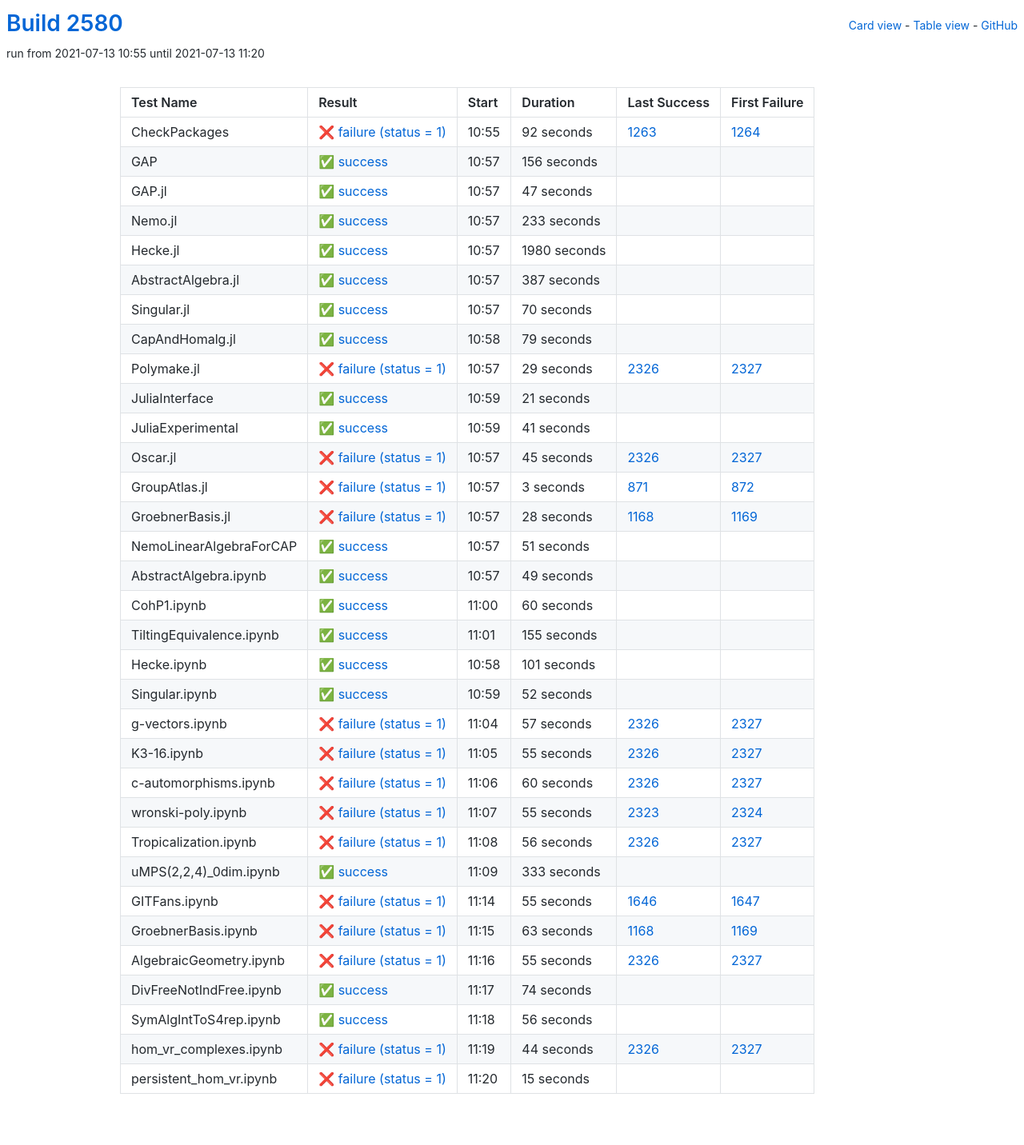
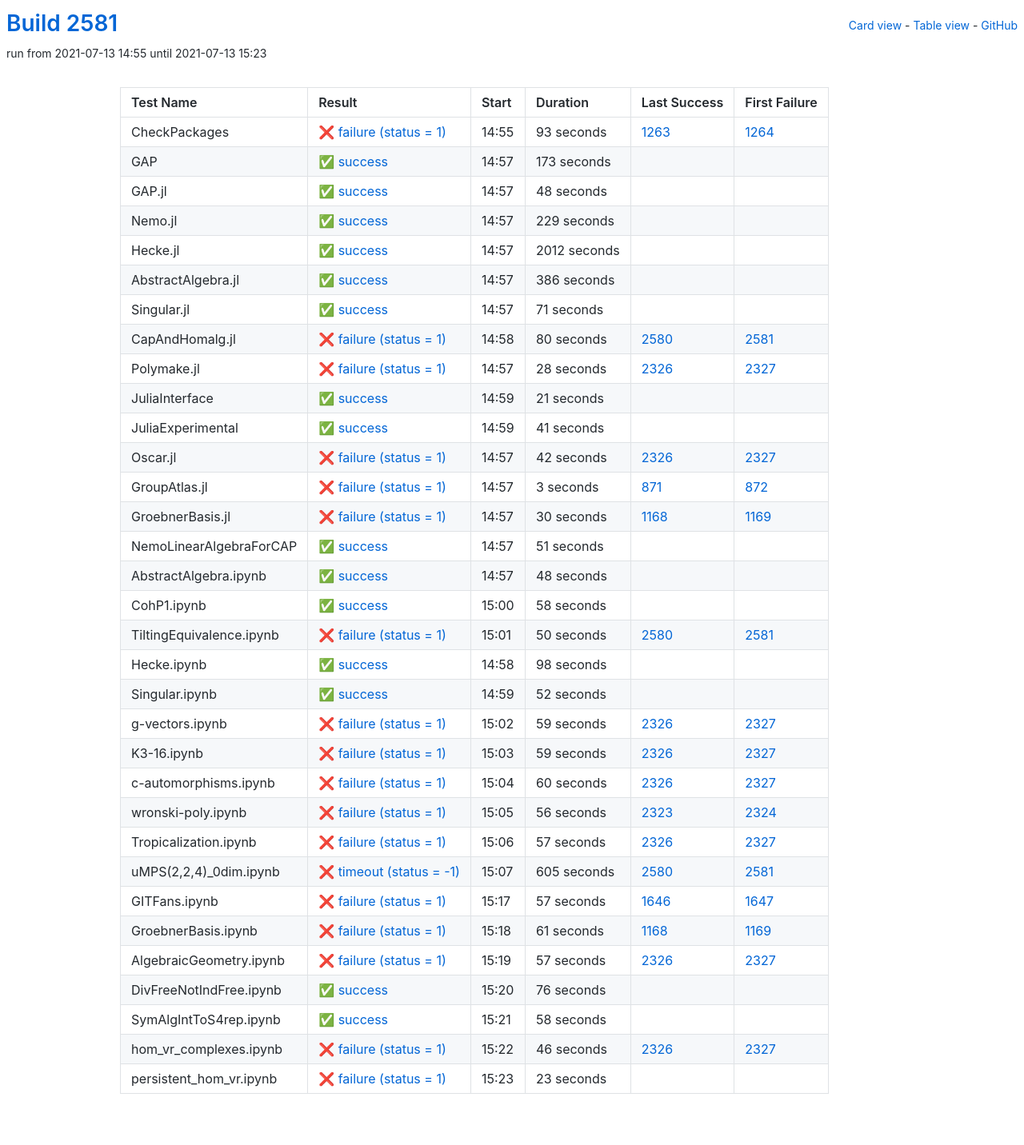
Before and after one commit to oscar-system/oscar-ci-status-stable, a Jekyll site: the page built from table.html, in a window 1280 px wide. Shown: the whole page at 80% size. Built offline with Jekyll 4.4.1, drawn with Linux system fonts in a browser that asks for light colours.

Commit message:
Build #2581

```diff
--- a/_data/ci.yml
+++ b/_data/ci.yml
@@ -1,6 +1,6 @@
 ---
-build: 2580
-build_url: https://oscarci.mathematik.uni-kl.de/job/oscar-stable/2580/
+build: 2581
+build_url: https://oscarci.mathematik.uni-kl.de/job/oscar-stable/2581/
 job: oscar-stable
 organization: oscar-system
 repo: oscar-ci-status-stable
@@ -8,116 +8,116 @@ repourl: https://github.com/oscar-system/oscar-ci-status-stable
 tests:
 - name: CheckPackages
   id: checkpackages
-  log: https://oscarci.mathematik.uni-kl.de/job/oscar-stable/2580/artifact/logs/build-2580/CheckPackages.log
-  start: 2021-07-13 10:55
+  log: https://oscarci.mathematik.uni-kl.de/job/oscar-stable/2581/artifact/logs/build-2581/CheckPackages.log
+  start: 2021-07-13 14:55
   success: false
   exitcode: 1
   status: failure
-  duration: 92
+  duration: 93
   last_success: 1263
   last_success_url: https://oscarci.mathematik.uni-kl.de/job/oscar-stable/1263/
   first_failure: 1264
   first_failure_url: https://oscarci.mathematik.uni-kl.de/job/oscar-stable/1264/
 - name: GAP
   id: gap
-  log: https://oscarci.mathematik.uni-kl.de/job/oscar-stable/2580/artifact/logs/build-2580/GAP.log
-  start: 2021-07-13 10:57
+  log: https://oscarci.mathematik.uni-kl.de/job/oscar-stable/2581/artifact/logs/build-2581/GAP.log
+  start: 2021-07-13 14:57
   success: true
   exitcode: 0
   status: success
-  duration: 156
+  duration: 173
   last_success: false
   last_success_url:
   first_failure: false
   first_failure_url:
 - name: GAP.jl
   id: gap-jl
-  log: https://oscarci.mathematik.uni-kl.de/job/oscar-stable/2580/artifact/logs/build-2580/GAP.jl.log
-  start: 2021-07-13 10:57
+  log: https://oscarci.mathematik.uni-kl.de/job/oscar-stable/2581/artifact/logs/build-2581/GAP.jl.log
+  start: 2021-07-13 14:57
   success: true
   exitcode: 0
   status: success
-  duration: 47
+  duration: 48
   last_success: false
   last_success_url:
   first_failure: false
   first_failure_url:
 - name: Nemo.jl
   id: nemo-jl
-  log: https://oscarci.mathematik.uni-kl.de/job/oscar-stable/2580/artifact/logs/build-2580/Nemo.jl.log
-  start: 2021-07-13 10:57
+  log: https://oscarci.mathematik.uni-kl.de/job/oscar-stable/2581/artifact/logs/build-2581/Nemo.jl.log
+  start: 2021-07-13 14:57
   success: true
   exitcode: 0
   status: success
-  duration: 233
+  duration: 229
   last_success: false
   last_success_url:
   first_failure: false
   first_failure_url:
 - name: Hecke.jl
   id: hecke-jl
-  log: https://oscarci.mathematik.uni-kl.de/job/oscar-stable/2580/artifact/logs/build-2580/Hecke.jl.log
-  start: 2021-07-13 10:57
+  log: https://oscarci.mathematik.uni-kl.de/job/oscar-stable/2581/artifact/logs/build-2581/Hecke.jl.log
+  start: 2021-07-13 14:57
   success: true
   exitcode: 0
   status: success
-  duration: 1980
+  duration: 2012
   last_success: false
   last_success_url:
   first_failure: false
   first_failure_url:
 - name: AbstractAlgebra.jl
   id: abstractalgebra-jl
-  log: https://oscarci.mathematik.uni-kl.de/job/oscar-stable/2580/artifact/logs/build-2580/AbstractAlgebra.jl.log
-  start: 2021-07-13 10:57
+  log: https://oscarci.mathematik.uni-kl.de/job/oscar-stable/2581/artifact/logs/build-2581/AbstractAlgebra.jl.log
+  start: 2021-07-13 14:57
   success: true
   exitcode: 0
   status: success
-  duration: 387
+  duration: 386
   last_success: false
   last_success_url:
   first_failure: false
   first_failure_url:
 - name: Singular.jl
   id: singular-jl
-  log: https://oscarci.mathematik.uni-kl.de/job/oscar-stable/2580/artifact/logs/build-2580/Singular.jl.log
-  start: 2021-07-13 10:57
+  log: https://oscarci.mathematik.uni-kl.de/job/oscar-stable/2581/artifact/logs/build-2581/Singular.jl.log
+  start: 2021-07-13 14:57
   success: true
   exitcode: 0
   status: success
-  duration: 70
+  duration: 71
   last_success: false
   last_success_url:
   first_failure: false
   first_failure_url:
 - name: CapAndHomalg.jl
   id: capandhomalg-jl
-  log: https://oscarci.mathematik.uni-kl.de/job/oscar-stable/2580/artifact/logs/build-2580/CapAndHomalg.jl.log
-  start: 2021-07-13 10:58
-  success: true
-  exitcode: 0
-  status: success
-  duration: 79
-  last_success: false
-  last_success_url:
-  first_failure: false
-  first_failure_url:
-- name: Polymake.jl
-  id: polymake-jl
-  log: https://oscarci.mathematik.uni-kl.de/job/oscar-stable/2580/artifact/logs/build-2580/Polymake.jl.log
-  start: 2021-07-13 10:57
+  log: https://oscarci.mathematik.uni-kl.de/job/oscar-stable/2581/artifact/logs/build-2581/CapAndHomalg.jl.log
+  start: 2021-07-13 14:58
   success: false
   exitcode: 1
   status: failure
-  duration: 29
+  duration: 80
+  last_success: 2580
+  last_success_url: https://oscarci.mathematik.uni-kl.de/job/oscar-stable/2580/
+  first_failure: 2581
+  first_failure_url: https://oscarci.mathematik.uni-kl.de/job/oscar-stable/2581/
+- name: Polymake.jl
+  id: polymake-jl
+  log: https://oscarci.mathematik.uni-kl.de/job/oscar-stable/2581/artifact/logs/build-2581/Polymake.jl.log
+  start: 2021-07-13 14:57
+  success: false
+  exitcode: 1
+  status: failure
+  duration: 28
   last_success: 2326
   last_success_url: https://oscarci.mathematik.uni-kl.de/job/oscar-stable/2326/
   first_failure: 2327
   first_failure_url: https://oscarci.mathematik.uni-kl.de/job/oscar-stable/2327/
 - name: JuliaInterface
   id: juliainterface
-  log: https://oscarci.mathematik.uni-kl.de/job/oscar-stable/2580/artifact/logs/build-2580/JuliaInterface.log
-  start: 2021-07-13 10:59
+  log: https://oscarci.mathematik.uni-kl.de/job/oscar-stable/2581/artifact/logs/build-2581/JuliaInterface.log
+  start: 2021-07-13 14:59
   success: true
   exitcode: 0
   status: success
@@ -128,8 +128,8 @@ tests:
   first_failure_url:
 - name: JuliaExperimental
   id: juliaexperimental
-  log: https://oscarci.mathematik.uni-kl.de/job/oscar-stable/2580/artifact/logs/build-2580/JuliaExperimental.log
-  start: 2021-07-13 10:59
+  log: https://oscarci.mathematik.uni-kl.de/job/oscar-stable/2581/artifact/logs/build-2581/JuliaExperimental.log
+  start: 2021-07-13 14:59
   success: true
   exitcode: 0
   status: success
@@ -140,20 +140,20 @@ tests:
   first_failure_url:
 - name: Oscar.jl
   id: oscar-jl
-  log: https://oscarci.mathematik.uni-kl.de/job/oscar-stable/2580/artifact/logs/build-2580/Oscar.jl.log
-  start: 2021-07-13 10:57
+  log: https://oscarci.mathematik.uni-kl.de/job/oscar-stable/2581/artifact/logs/build-2581/Oscar.jl.log
+  start: 2021-07-13 14:57
   success: false
   exitcode: 1
   status: failure
-  duration: 45
+  duration: 42
   last_success: 2326
   last_success_url: https://oscarci.mathematik.uni-kl.de/job/oscar-stable/2326/
   first_failure: 2327
   first_failure_url: https://oscarci.mathematik.uni-kl.de/job/oscar-stable/2327/
 - name: GroupAtlas.jl
   id: groupatlas-jl
-  log: https://oscarci.mathematik.uni-kl.de/job/oscar-stable/2580/artifact/logs/build-2580/GroupAtlas.jl.log
-  start: 2021-07-13 10:57
+  log: https://oscarci.mathematik.uni-kl.de/job/oscar-stable/2581/artifact/logs/build-2581/GroupAtlas.jl.log
+  start: 2021-07-13 14:57
   success: false
   exitcode: 1
   status: failure
@@ -164,20 +164,20 @@ tests:
   first_failure_url: https://oscarci.mathematik.uni-kl.de/job/oscar-stable/872/
 - name: GroebnerBasis.jl
   id: groebnerbasis-jl
-  log: https://oscarci.mathematik.uni-kl.de/job/oscar-stable/2580/artifact/logs/build-2580/GroebnerBasis.jl.log
-  start: 2021-07-13 10:57
+  log: https://oscarci.mathematik.uni-kl.de/job/oscar-stable/2581/artifact/logs/build-2581/GroebnerBasis.jl.log
+  start: 2021-07-13 14:57
   success: false
   exitcode: 1
   status: failure
-  duration: 28
+  duration: 30
   last_success: 1168
   last_success_url: https://oscarci.mathematik.uni-kl.de/job/oscar-stable/1168/
   first_failure: 1169
   first_failure_url: https://oscarci.mathematik.uni-kl.de/job/oscar-stable/1169/
 - name: NemoLinearAlgebraForCAP
   id: nemolinearalgebraforcap
-  log: https://oscarci.mathematik.uni-kl.de/job/oscar-stable/2580/artifact/logs/build-2580/NemoLinearAlgebraForCAP.log
-  start: 2021-07-13 10:57
+  log: https://oscarci.mathematik.uni-kl.de/job/oscar-stable/2581/artifact/logs/build-2581/NemoLinearAlgebraForCAP.log
+  start: 2021-07-13 14:57
   success: true
   exitcode: 0
   status: success
@@ -188,56 +188,56 @@ tests:
   first_failure_url:
 - name: AbstractAlgebra.ipynb
   id: abstractalgebra-ipynb
-  log: https://oscarci.mathematik.uni-kl.de/job/oscar-stable/2580/artifact/logs/build-2580/AbstractAlgebra.ipynb.log
-  start: 2021-07-13 10:57
+  log: https://oscarci.mathematik.uni-kl.de/job/oscar-stable/2581/artifact/logs/build-2581/AbstractAlgebra.ipynb.log
+  start: 2021-07-13 14:57
   success: true
   exitcode: 0
   status: success
-  duration: 49
+  duration: 48
   last_success: false
   last_success_url:
   first_failure: false
   first_failure_url:
 - name: CohP1.ipynb
   id: cohp1-ipynb
-  log: https://oscarci.mathematik.uni-kl.de/job/oscar-stable/2580/artifact/logs/build-2580/CohP1.ipynb.log
-  start: 2021-07-13 11:00
+  log: https://oscarci.mathematik.uni-kl.de/job/oscar-stable/2581/artifact/logs/build-2581/CohP1.ipynb.log
+  start: 2021-07-13 15:00
   success: true
   exitcode: 0
   status: success
-  duration: 60
+  duration: 58
   last_success: false
   last_success_url:
   first_failure: false
   first_failure_url:
 - name: TiltingEquivalence.ipynb
   id: tiltingequivalence-ipynb
-  log: https://oscarci.mathematik.uni-kl.de/job/oscar-stable/2580/artifact/logs/build-2580/TiltingEquivalence.ipynb.log
-  start: 2021-07-13 11:01
+  log: https://oscarci.mathematik.uni-kl.de/job/oscar-stable/2581/artifact/logs/build-2581/TiltingEquivalence.ipynb.log
+  start: 2021-07-13 15:01
+  success: false
+  exitcode: 1
+  status: failure
+  duration: 50
+  last_success: 2580
+  last_success_url: https://oscarci.mathematik.uni-kl.de/job/oscar-stable/2580/
+  first_failure: 2581
+  first_failure_url: https://oscarci.mathematik.uni-kl.de/job/oscar-stable/2581/
+- name: Hecke.ipynb
+  id: hecke-ipynb
+  log: https://oscarci.mathematik.uni-kl.de/job/oscar-stable/2581/artifact/logs/build-2581/Hecke.ipynb.log
+  start: 2021-07-13 14:58
   success: true
   exitcode: 0
   status: success
-  duration: 155
-  last_success: false
-  last_success_url:
-  first_failure: false
-  first_failure_url:
-- name: Hecke.ipynb
-  id: hecke-ipynb
-  log: https://oscarci.mathematik.uni-kl.de/job/oscar-stable/2580/artifact/logs/build-2580/Hecke.ipynb.log
-  start: 2021-07-13 10:58
-  success: true
-  exitcode: 0
-  status: success
-  duration: 101
+  duration: 98
   last_success: false
   last_success_url:
   first_failure: false
   first_failure_url:
 - name: Singular.ipynb
   id: singular-ipynb
-  log: https://oscarci.mathematik.uni-kl.de/job/oscar-stable/2580/artifact/logs/build-2580/Singular.ipynb.log
-  start: 2021-07-13 10:59
+  log: https://oscarci.mathematik.uni-kl.de/job/oscar-stable/2581/artifact/logs/build-2581/Singular.ipynb.log
+  start: 2021-07-13 14:59
   success: true
   exitcode: 0
   status: success
@@ -248,32 +248,32 @@ tests:
   first_failure_url:
 - name: g-vectors.ipynb
   id: g-vectors-ipynb
-  log: https://oscarci.mathematik.uni-kl.de/job/oscar-stable/2580/artifact/logs/build-2580/g-vectors.ipynb.log
-  start: 2021-07-13 11:04
+  log: https://oscarci.mathematik.uni-kl.de/job/oscar-stable/2581/artifact/logs/build-2581/g-vectors.ipynb.log
+  start: 2021-07-13 15:02
   success: false
   exitcode: 1
   status: failure
-  duration: 57
+  duration: 59
   last_success: 2326
   last_success_url: https://oscarci.mathematik.uni-kl.de/job/oscar-stable/2326/
   first_failure: 2327
   first_failure_url: https://oscarci.mathematik.uni-kl.de/job/oscar-stable/2327/
 - name: K3-16.ipynb
   id: k3-16-ipynb
-  log: https://oscarci.mathematik.uni-kl.de/job/oscar-stable/2580/artifact/logs/build-2580/K3-16.ipynb.log
-  start: 2021-07-13 11:05
+  log: https://oscarci.mathematik.uni-kl.de/job/oscar-stable/2581/artifact/logs/build-2581/K3-16.ipynb.log
+  start: 2021-07-13 15:03
   success: false
   exitcode: 1
   status: failure
-  duration: 55
+  duration: 59
   last_success: 2326
   last_success_url: https://oscarci.mathematik.uni-kl.de/job/oscar-stable/2326/
   first_failure: 2327
   first_failure_url: https://oscarci.mathematik.uni-kl.de/job/oscar-stable/2327/
 - name: c-automorphisms.ipynb
   id: c-automorphisms-ipynb
-  log: https://oscarci.mathematik.uni-kl.de/job/oscar-stable/2580/artifact/logs/build-2580/c-automorphisms.ipynb.log
-  start: 2021-07-13 11:06
+  log: https://oscarci.mathematik.uni-kl.de/job/oscar-stable/2581/artifact/logs/build-2581/c-automorphisms.ipynb.log
+  start: 2021-07-13 15:04
   success: false
   exitcode: 1
   status: failure
@@ -284,120 +284,120 @@ tests:
   first_failure_url: https://oscarci.mathematik.uni-kl.de/job/oscar-stable/2327/
 - name: wronski-poly.ipynb
   id: wronski-poly-ipynb
-  log: https://oscarci.mathematik.uni-kl.de/job/oscar-stable/2580/artifact/logs/build-2580/wronski-poly.ipynb.log
-  start: 2021-07-13 11:07
+  log: https://oscarci.mathematik.uni-kl.de/job/oscar-stable/2581/artifact/logs/build-2581/wronski-poly.ipynb.log
+  start: 2021-07-13 15:05
   success: false
   exitcode: 1
   status: failure
-  duration: 55
+  duration: 56
   last_success: 2323
   last_success_url: https://oscarci.mathematik.uni-kl.de/job/oscar-stable/2323/
   first_failure: 2324
   first_failure_url: https://oscarci.mathematik.uni-kl.de/job/oscar-stable/2324/
 - name: Tropicalization.ipynb
   id: tropicalization-ipynb
-  log: https://oscarci.mathematik.uni-kl.de/job/oscar-stable/2580/artifact/logs/build-2580/Tropicalization.ipynb.log
-  start: 2021-07-13 11:08
+  log: https://oscarci.mathematik.uni-kl.de/job/oscar-stable/2581/artifact/logs/build-2581/Tropicalization.ipynb.log
+  start: 2021-07-13 15:06
   success: false
   exitcode: 1
   status: failure
-  duration: 56
+  duration: 57
   last_success: 2326
   last_success_url: https://oscarci.mathematik.uni-kl.de/job/oscar-stable/2326/
   first_failure: 2327
   first_failure_url: https://oscarci.mathematik.uni-kl.de/job/oscar-stable/2327/
 - name: uMPS(2,2,4)_0dim.ipynb
   id: umps-2-2-4-0dim-ipynb
-  log: https://oscarci.mathematik.uni-kl.de/job/oscar-stable/2580/artifact/logs/build-2580/uMPS-2-2-4-_0dim.ipynb.log
-  start: 2021-07-13 11:09
-  success: true
-  exitcode: 0
-  status: success
-  duration: 333
-  last_success: false
-  last_success_url:
-  first_failure: false
-  first_failure_url:
+  log: https://oscarci.mathematik.uni-kl.de/job/oscar-stable/2581/artifact/logs/build-2581/uMPS-2-2-4-_0dim.ipynb.log
+  start: 2021-07-13 15:07
+  success: false
+  exitcode: -1
+  status: timeout
+  duration: 605
+  last_success: 2580
+  last_success_url: https://oscarci.mathematik.uni-kl.de/job/oscar-stable/2580/
+  first_failure: 2581
+  first_failure_url: https://oscarci.mathematik.uni-kl.de/job/oscar-stable/2581/
 - name: GITFans.ipynb
   id: gitfans-ipynb
-  log: https://oscarci.mathematik.uni-kl.de/job/oscar-stable/2580/artifact/logs/build-2580/GITFans.ipynb.log
-  start: 2021-07-13 11:14
+  log: https://oscarci.mathematik.uni-kl.de/job/oscar-stable/2581/artifact/logs/build-2581/GITFans.ipynb.log
+  start: 2021-07-13 15:17
   success: false
   exitcode: 1
   status: failure
-  duration: 55
+  duration: 57
   last_success: 1646
   last_success_url: https://oscarci.mathematik.uni-kl.de/job/oscar-stable/1646/
   first_failure: 1647
   first_failure_url: https://oscarci.mathematik.uni-kl.de/job/oscar-stable/1647/
 - name: GroebnerBasis.ipynb
   id: groebnerbasis-ipynb
-  log: https://oscarci.mathematik.uni-kl.de/job/oscar-stable/2580/artifact/logs/build-2580/GroebnerBasis.ipynb.log
-  start: 2021-07-13 11:15
+  log: https://oscarci.mathematik.uni-kl.de/job/oscar-stable/2581/artifact/logs/build-2581/GroebnerBasis.ipynb.log
+  start: 2021-07-13 15:18
   success: false
   exitcode: 1
   status: failure
-  duration: 63
+  duration: 61
   last_success: 1168
   last_success_url: https://oscarci.mathematik.uni-kl.de/job/oscar-stable/1168/
   first_failure: 1169
   first_failure_url: https://oscarci.mathematik.uni-kl.de/job/oscar-stable/1169/
 - name: AlgebraicGeometry.ipynb
   id: algebraicgeometry-ipynb
-  log: https://oscarci.mathematik.uni-kl.de/job/oscar-stable/2580/artifact/logs/build-2580/AlgebraicGeometry.ipynb.log
-  start: 2021-07-13 11:16
+  log: https://oscarci.mathematik.uni-kl.de/job/oscar-stable/2581/artifact/logs/build-2581/AlgebraicGeometry.ipynb.log
+  start: 2021-07-13 15:19
   success: false
   exitcode: 1
   status: failure
-  duration: 55
+  duration: 57
   last_success: 2326
   last_success_url: https://oscarci.mathematik.uni-kl.de/job/oscar-stable/2326/
   first_failure: 2327
   first_failure_url: https://oscarci.mathematik.uni-kl.de/job/oscar-stable/2327/
 - name: DivFreeNotIndFree.ipynb
   id: divfreenotindfree-ipynb
-  log: https://oscarci.mathematik.uni-kl.de/job/oscar-stable/2580/artifact/logs/build-2580/DivFreeNotIndFree.ipynb.log
-  start: 2021-07-13 11:17
+  log: https://oscarci.mathematik.uni-kl.de/job/oscar-stable/2581/artifact/logs/build-2581/DivFreeNotIndFree.ipynb.log
+  start: 2021-07-13 15:20
   success: true
   exitcode: 0
   status: success
-  duration: 74
+  duration: 76
   last_success: false
   last_success_url:
   first_failure: false
   first_failure_url:
 - name: SymAlgIntToS4rep.ipynb
   id: symalginttos4rep-ipynb
-  log: https://oscarci.mathematik.uni-kl.de/job/oscar-stable/2580/artifact/logs/build-2580/SymAlgIntToS4rep.ipynb.log
-  start: 2021-07-13 11:18
+  log: https://oscarci.mathematik.uni-kl.de/job/oscar-stable/2581/artifact/logs/build-2581/SymAlgIntToS4rep.ipynb.log
+  start: 2021-07-13 15:21
   success: true
   exitcode: 0
   status: success
-  duration: 56
+  duration: 58
   last_success: false
   last_success_url:
   first_failure: false
   first_failure_url:
 - name: hom_vr_complexes.ipynb
   id: hom-vr-complexes-ipynb
-  log: https://oscarci.mathematik.uni-kl.de/job/oscar-stable/2580/artifact/logs/build-2580/hom_vr_complexes.ipynb.log
-  start: 2021-07-13 11:19
+  log: https://oscarci.mathematik.uni-kl.de/job/oscar-stable/2581/artifact/logs/build-2581/hom_vr_complexes.ipynb.log
+  start: 2021-07-13 15:22
   success: false
   exitcode: 1
   status: failure
-  duration: 44
+  duration: 46
   last_success: 2326
   last_success_url: https://oscarci.mathematik.uni-kl.de/job/oscar-stable/2326/
   first_failure: 2327
   first_failure_url: https://oscarci.mathematik.uni-kl.de/job/oscar-stable/2327/
 - name: persistent_hom_vr.ipynb
   id: persistent-hom-vr-ipynb
-  log: https://oscarci.mathematik.uni-kl.de/job/oscar-stable/2580/artifact/logs/build-2580/persistent_hom_vr.ipynb.log
-  start: 2021-07-13 11:20
+  log: https://oscarci.mathematik.uni-kl.de/job/oscar-stable/2581/artifact/logs/build-2581/persistent_hom_vr.ipynb.log
+  start: 2021-07-13 15:23
   success: false
   exitcode: 1
   status: failure
-  duration: 15
+  duration: 23
   last_success: false
   last_success_url:
   first_failure: false
```
Also changed, not shown: README.md.
